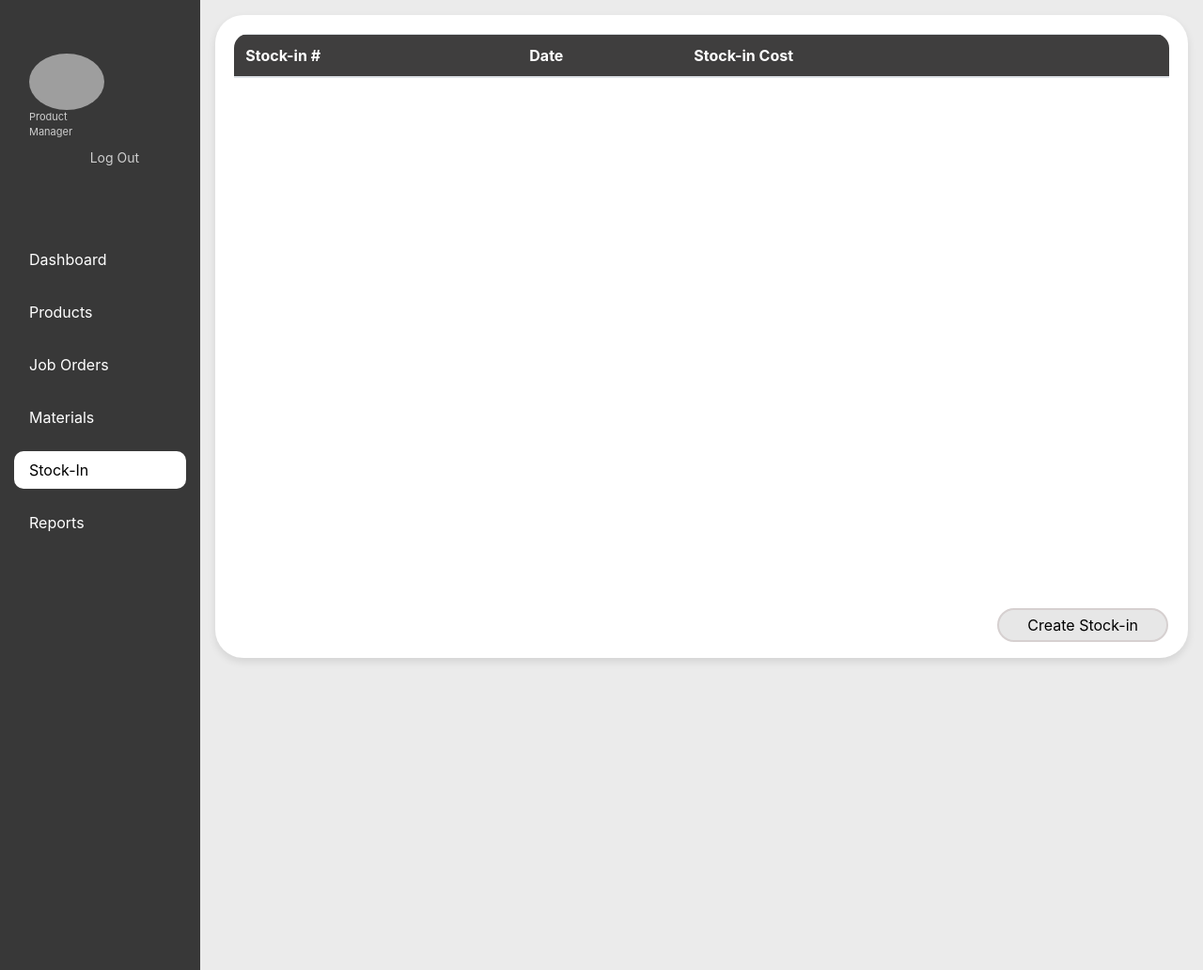
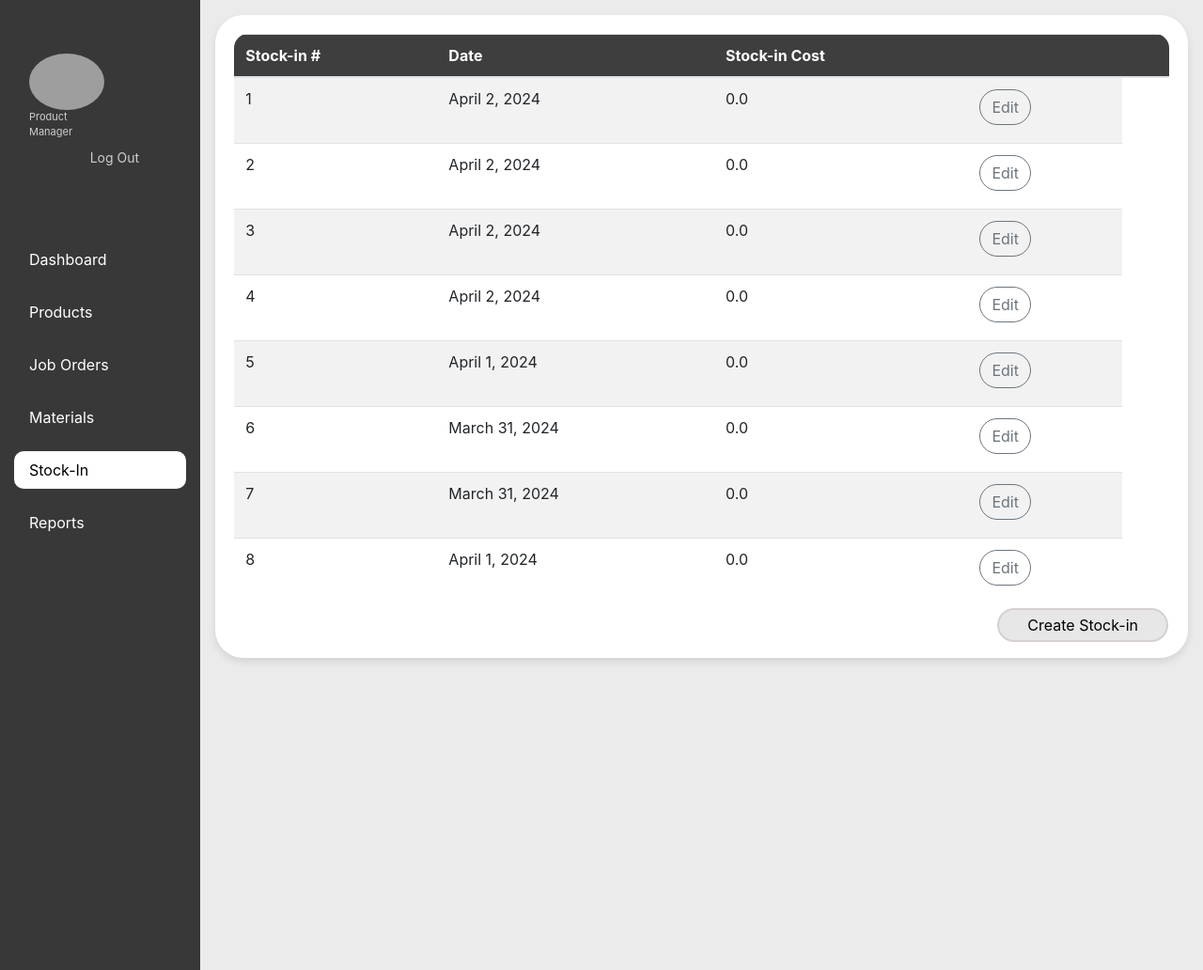
Before and after one commit to firefirefire17/BAD-Project, a Django app: page /stock_in/ in a window 1280 px wide. Shown: the part 80-1112 px from the top of the page at 94% size. Run offline with Django 5.2, Linux system fonts and the light colour scheme; a user stored in the database is signed in; data comes from the database, SQL or seed files in the repository; both versions use the stored data as it was after the commit; lists and menus that the app fills with data are empty; some libraries are stand-ins or nearby versions; grey boxes are pictures that could not be loaded.

Commit message:
stock-in add working, edit next

```diff
--- a/CLEAR/templates/CLEAR/stock_in.html
+++ b/CLEAR/templates/CLEAR/stock_in.html
@@ -25,89 +25,96 @@
                     <th scope="col"></th>
                 </thead>
                 <tbody>
-                    {% for stock_in in stock_ins %}
+                    {% for stockIn_data in stock_ins %}
                         <tr style="height:70px;">
-                            <td> {{ material_data.material.material_key.material_key }} </td>
-                            <td> {{ material_data.material.name }} </td>
-                            <td> {{ material_data.type|title }} </td>
-                            <td> {{ material_data.material.stock }} {{material_data.unit}}</td>
-                            <td> {{ material_data.material.cost }} </td>
+                            <td> {{ stockIn_data.stock_in.pk }} </td>
+                            <td> {{ stockIn_data.stock_in.transaction_date }} </td>
+                            <td> {{ stockIn_data.stock_in.total_cost }} </td>
                             <td> <button type="button" class="btn btn-outline-secondary" data-toggle="modal"
-                                    data-target="#editmat-modal{{material_data.material.material_key.material_key}}" style="border-radius: 30px;">Edit</button>
+                                    data-target="#editstock-modal{{stockIn_data.stock_in.pk}}" style="border-radius: 30px;">Edit</button>
                             </td>
                         </tr>
 
 
                         <!-- modal to edit materials -->
                     <form method="POST" action="{% url 'materials' %}"> {% csrf_token %}
-                        <div class="modal" id="editmat-modal{{material_data.material.material_key.material_key}}" tabindex="-1" role="dialog">
+                        <div class="modal" id="editstock-modal{{stockIn_data.stock_in.pk}}" tabindex="-1" role="dialog" aria-labelledby="orange-modal-label">
                             <div class="modal-content">
                                 <div class="modal-body">
                                     <div class="container-fluid">
                                         <div class="row">
                                             <div class="col-11">
-                                                <h3 style="margin-bottom: 20px;">Edit Material</h3>
+                                                <h3 style="margin-bottom: 30px;">Edit Stock-in</h3>
                                             </div>
-                                            <div class="col-1"><button type="button" class="close btn-close"
-                                                    data-dismiss="modal" aria-label="Close"><span
-                                                        aria-hidden="true">&times;</span></button></div>
+                                            <div class="col-1"><button type="button" class="close btn-close" data-dismiss="modal"
+                                                    aria-label="Close"><span aria-hidden="true">&times;</span></button></div>
                                         </div>
-
-                                        <input type="hidden" name="edit_form" value="1"></input>
-                                        <input type="hidden" name="type" value="{{material_data.type}}"></input>
                                         <div class="row">
-                                            <div class="col">
-                                                <label for="pk">Material ID</label>
-                                                <input type="text" class="form-control" name="material_key" value="{{material_data.material.material_key.material_key}}" readonly>
+                                            <div class="col-4">
+                                                <label for="pk">Stock-in #</label>
+                                                <input type="number" class="pk form-control" value="{{stockIn_data.stock_in.pk}}" readonly>
                                             </div>
-                                            <div class="col">
-                                                <label for="name">Material Name</label>
-                                                <input type="text" class="form-control" id="name" name="name"
-                                                    value="{{material_data.material.name}}">
-                                            </div>
-                                            <div class="col">
-                                                <label for="type">Material Type</label>
-                                                <select class="input-select" disabled>
-                                                    <option value="textile" {% if 'textile' in material_data.type %}selected{% endif %}>Textile</option>
-                                                    <option value="accessory" {% if 'accessory' in material_data.type %}selected{% endif %}>Accessory</option>
-                                                </select>
+                                            <div class="col-4">
+                                                <label for="date">Stock-in Date</label>
+                                                <input type="date" class="date form-control" name="date" value="{{stockIn_data.stock_in.transaction_date}}">
                                             </div>
                                         </div>
-                                        <div class="row pt-3">
-                                            <div class="col">
-                                                <label for="stock">Stock</label>
-                                                <input type="number" class="form-control" id="stock" name="stock"
-                                                    value="{{material_data.material.stock}}" readonly>
+                                        <div class="row mt-3">
+                                            <div class="col-6">
+                                                Materials Bought
                                             </div>
-                                            <div class="col">
-                                                <label for="cost">Cost</label>
-                                                <input type="number" class="form-control" id="cost" name="cost"
-                                                    value="{{material_data.material.cost}}" step="0.01">
+                                            <div class="col-2">
+                                                Qty
                                             </div>
-                                            <div class="col">
-                                                <label for="unit">Unit</label>
-                                                <input type="text" class="form-control"
-                                                    value=
-                                                    "{% if material_data.material.unit == 'M' %} per sq/m
-                                                    {% elif material_data.material.unit == 'IN' and material_data.type == 'textile' %} per sq/in
-                                                    {% elif material_data.material.unit == 'IN' %} per inch
-                                                    {% elif material_data.material.unit == 'PC' %} per piece
-                                                    {% elif material_data.material.unit == 'FT' %} per sq/ft {% endif %}" readonly>
+                                            <div class="col-3">
+                                                Cost
+                                            </div>
+                                            <div class="col-1">
                                             </div>
                                         </div>
-                                        <div class="row" style="margin: 30px 0px 10px 0px;">
-                                            <div class="col" style="margin-left: -16px;">
-                                                <button type="button" class="btn dark-button" data-toggle="modal"
-                                                    data-target="#delconf-modal{{material_data.material.material_key.material_key}}"> Delete
-                                                    Material </button>
-                                            </div>
-                                            <div class="col-4 order-2 text-right">
-                                                <button type="button" class="btn dark-button" data-toggle="modal"
-                                                    data-target="#editconf-modal{{material_data.material.material_key.material_key}}" style="margin-left: 65px;">
-                                                    Save Edits </button>
+                                        <div class="materialRowContainer pl-4 pr-4" id="materialRowContainer" style="height:50%; overflow-x:visible; overflow-y:scroll;">
+                                            <div class="materialRow row mt-1" id="materialRow1">
+                                                <div class="col-3">
+                                                    <select class="material_type input-select" id="material_type1">
+                                                        <option value="textile"> Textile</option>
+                                                        <option value="accessory"> Accessory</option>
+                                                    </select>
+                                                </div>
+                                                <div class="col-3">
+                                                    <select class="stock_material input-select" id="stock_material1">
+                                                        <option value="delete"> None </option>
+                                                        {% for z in textiles %}
+                                                        <option value="{{z.material_key.material_key}}">{{z.name}}</option>
+                                                        {% endfor %}
+                                                    </select>
+                                                </div>
+                                                <div class="col-2">
+                                                    <input type="number" class="quantity form-control" name="quantity" placeholder="1" step="0.01">
+                                                </div>
+                                                <div class="col-3">
+                                                    <input type="number" class="cost form-control" name="cost" placeholder="Cost" step="0.01">
+                                                </div>
+                                                <div class="col-1">
+                                                    <button type="button" class="btn dark-button delete-row"
+                                                    data-row-id="materialRow1"> &times
+                                                    </button>
+                                                </div>
                                             </div>
                                         </div>
-
+                                        <div class="row justify-content-center mt-3">
+                                            <button type="button" class="btn dark-button x-button addStock_add" data-counter="1">Add Row</button>
+                                        </div>
+                                        <div class="row pt-3" style="margin-top: 15px;">
+                                            <div class="col-4 mr-auto">
+                                                <label for="total_cost" class="mb-0">Total Cost:</label>
+                                                <input type="number" class="total_cost form-control" name="total_cost" readonly>
+                                            </div>
+                                            <div class="col-4 ml-auto text-right">
+                                                <button type="button" class="btn dark-button" data-toggle="modal"
+                                                    data-target="#confirm-modal"> Create Stock-in
+                                                </button>
+                                            </div>
+                                        </div>
                                     </div>
                                 </div>
                             </div>
@@ -217,7 +224,7 @@
                         <div class="col-1">
                         </div>
                     </div>
-                    <div class="materialRowContainer" id="materialRowContainer">
+                    <div class="materialRowContainer pl-4 pr-4" id="materialRowContainer" style="height:50%; overflow-x:visible; overflow-y:scroll;">
                         <div class="materialRow row mt-1" id="materialRow1">
                             <div class="col-3">
                                 <select class="material_type input-select" id="material_type1">
@@ -252,7 +259,7 @@
                     <div class="row pt-3" style="margin-top: 15px;">
                         <div class="col-4 mr-auto">
                             <label for="total_cost" class="mb-0">Total Cost:</label>
-                            <input type="number" class="total_cost form-control" name="total_cost">
+                            <input type="number" class="total_cost form-control" name="total_cost" readonly>
                         </div>
                         <div class="col-4 ml-auto text-right">
                             <button type="button" class="btn dark-button" data-toggle="modal"
@@ -278,7 +285,7 @@
                             Editing </button>
                     </div>
                     <div class="col">
-                        <button type="submit" class="submit_btn btn dark-button confirm-button" data-stockIn-id="" data-action="add_form"> Confirm </button>
+                        <button type="button" class="submit-btn btn dark-button confirm-button" data-action="add_form" data-id=""> Confirm </button>
                     </div>
                 </div>
             </div>
@@ -339,7 +346,7 @@
         }
 
         $(".submit-btn").click(function() {
-            let stockIn_id = $(this).data('stockIn-id');
+            let stockIn_id = $(this).data('id');
             let action = $(this).data('action');
 
             let stockIn_modal;
@@ -351,25 +358,26 @@
             }
 
             let materialRow_container = $('#materialRowContainer' + stockIn_id);
-
             material_data = []
             $.each(materialRow_container.find('.materialRow'), function(counter, row){
+                console.log(row)
                 temp = {
                     'material_type': $(row).find('.material_type').val(),
                     'stock_material': $(row).find('.stock_material').val(),
                     'quantity': $(row).find('.quantity').val(),
                     'cost': $(row).find('.cost').val(),
                 }
-                material_data.push()
+                material_data.push(temp)
             });
 
             submit_data = {
-                'pk': stockIn_modal.find('pk').val(),
-                'date': stockIn_modal.find('date').val(),
+                'pk': stockIn_modal.find('.pk').val(),
+                'date': stockIn_modal.find('.date').val(),
                 'materials': JSON.stringify(material_data),
-                "csrfmiddlewaretoken": stockIn_modal.find("[name=csrfmiddlewaretoken]").val(),
+                "csrfmiddlewaretoken": $("[name=csrfmiddlewaretoken]").val(),
                 'action': action,
             }
+
 
             $.ajax({
                 method: "post",
--- a/CLEAR/views.py
+++ b/CLEAR/views.py
@@ -448,9 +448,34 @@ def stock_in(request):
 def stock_in(request):
     textile_objects = Textile.objects.all()
     accessory_objects = Accessory.objects.all()
+    stockIn_objects = StockIn.objects.all()
+
+    stockIn_material_list = []
+    for stock_in in stockIn_objects:
+        stock_data = {
+            'stock_in': stock_in,
+            'textiles': [],
+            'accessories': [],
+        }
+        for stockIn_textile in stock_in.stockin_textile_set.all():
+            data = {
+                'textile': stockIn_textile.textile,
+                'quantity': stockIn_textile.quantity,
+                'cost': stockIn_textile.cost,
+            }
+            stock_data['textiles'].append(data)
+        for stockIn_accessory in stock_in.stockin_accessory_set.all():
+            data = {
+                'accessory': stockIn_accessory.accessory,
+                'quantity': stockIn_accessory.quantity,
+                'cost': stockIn_accessory.cost,
+            }
+            stock_data['accessories'].append(data)
+        stockIn_material_list.append(stock_data)
 
     if(request.method=="POST"):
         action = request.POST.get("action")
+        print(request.POST)
         if action == "add_form":
             date = request.POST.get("date")
 
@@ -463,15 +488,30 @@ def stock_in(request):
                 quantity = material['quantity']
                 cost = material['cost']
 
-                if material_type == "textile":
-                    material_object = Textile.objects.get(material_key__material_key = material_id)
-                    StockIn_Textile.objects.create(textile=material_object, stock_in=new_stockIn, quantity=quantity)
+                if material_id == "delete":
+                    pass
                 else:
-                    material_object = Accessory.objects.get(material_key__material_key = material_id)
+                    if material_type == "textile":
+                        material_object = Textile.objects.get(material_key__material_key = material_id)
+                        StockIn_Textile.objects.create(textile=material_object, stock_in=new_stockIn, quantity=quantity, cost=cost)
+                    else:
+                        material_object = Accessory.objects.get(material_key__material_key = material_id)
+                        StockIn_Accessory.objects.create(accessory=material_object, stock_in=new_stockIn, quantity=quantity, cost=cost)
+
+            new_stockIn.updateCost()
+            new_stockIn.save()
+
+            response = {}
+            response['status'] = True
+            response['msg'] = "Form submitted."
+            response['url'] = reverse('stock_in')
+
+            # return dict to ajax
+            return JsonResponse(response)
 
 
 
-    return render(request, 'CLEAR/stock_in.html', {'textiles':textile_objects, 'accessories': accessory_objects})
+    return render(request, 'CLEAR/stock_in.html', {'textiles':textile_objects, 'accessories': accessory_objects, 'stock_ins':stockIn_material_list})
 
 def sign_up(request):
     if request.method == 'POST':
```
Also changed, not shown: CLEAR/models.py (+16 -0 lines), CLEAR/templates/CLEAR/products.html (+5 -3 lines), CLEAR/migrations/0022_stockin_accessory_cost_stockin_textile_cost.py (added), CLEAR/migrations/0023_stockin_total_cost.py (added), db.sqlite3.
